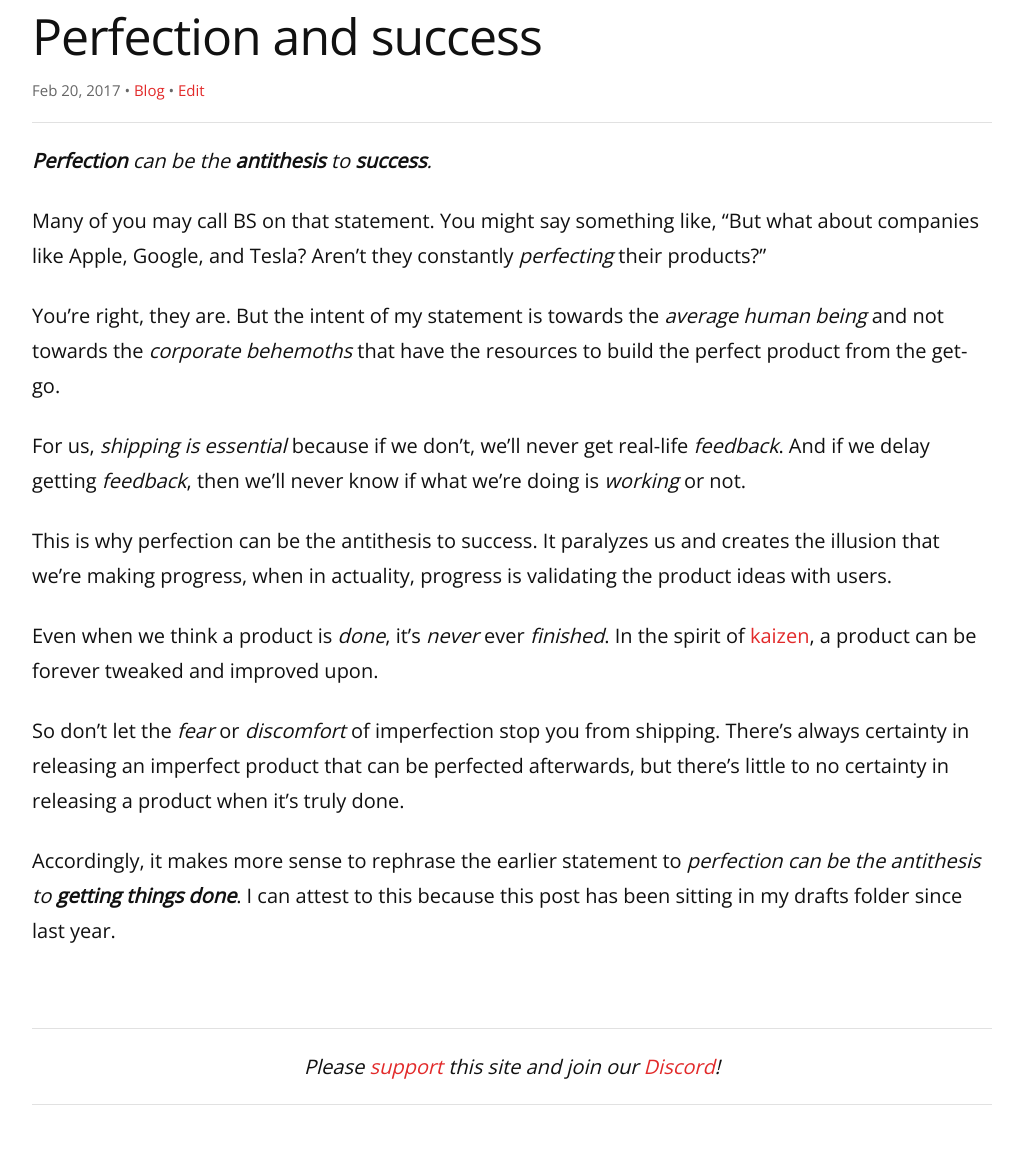
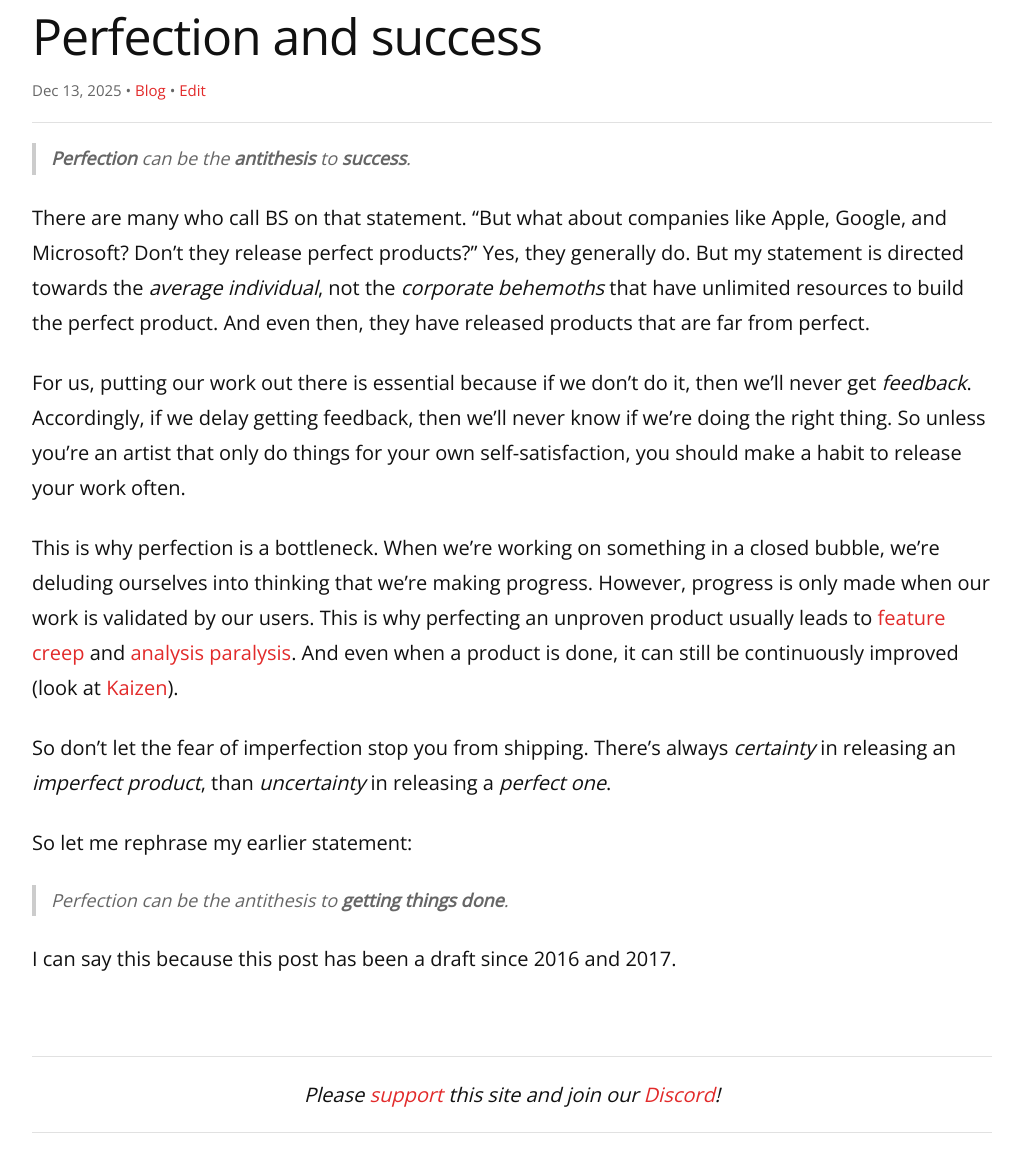
Before and after one commit to remarkablemark/remarkablemark.github.io, a Jekyll site: the page built from _posts/2017/2017-02-20-perfection-and-success.md, in a window 1280 px wide, cut to the strip 107-1365 px from the top of the page. Shown: the top 1172 px of the strip, without its empty margins (128-1151 px from the left). Built offline with Jekyll 4.4.1, drawn with Linux system fonts in a browser that asks for light colours; comment, search, counter and statistics services are not loaded.

Commit message:
feat(posts): update "Perfection and success"
Post: 2017-02-20-perfection-and-success.md

Improve post

```diff
--- a/_posts/2017/2017-02-20-perfection-and-success.md
+++ b/_posts/2017/2017-02-20-perfection-and-success.md
@@ -1,23 +1,24 @@
 ---
 layout: post
 title: Perfection and success
-date: 2017-02-20 16:47:00 -4000
+date: 2017-02-20 16:47:00
+updated: 2025-12-13 19:30:41
 excerpt: Perfection can be the antithesis to success.
-categories: perfection success
+categories: perfection success philosophy psychology
 ---
 
-_**Perfection** can be the **antithesis** to **success**._
+> **Perfection** can be the **antithesis** to **success**.
 
-Many of you may call BS on that statement. You might say something like, "But what about companies like Apple, Google, and Tesla? Aren't they constantly _perfecting_ their products?"
+There are many who call BS on that statement. "But what about companies like Apple, Google, and Microsoft? Don't they release perfect products?" Yes, they generally do. But my statement is directed towards the _average individual_, not the _corporate behemoths_ that have unlimited resources to build the perfect product. And even then, they have released products that are far from perfect.
 
-You're right, they are. But the intent of my statement is towards the _average human being_ and not towards the _corporate behemoths_ that have the resources to build the perfect product from the get-go.
+For us, putting our work out there is essential because if we don't do it, then we'll never get _feedback_. Accordingly, if we delay getting feedback, then we'll never know if we're doing the right thing. So unless you're an artist that only do things for your own self-satisfaction, you should make a habit to release your work often.
 
-For us, _shipping is essential_ because if we don't, we'll never get real-life _feedback_. And if we delay getting _feedback_, then we'll never know if what we're doing is _working_ or not.
+This is why perfection is a bottleneck. When we're working on something in a closed bubble, we're deluding ourselves into thinking that we're making progress. However, progress is only made when our work is validated by our users. This is why perfecting an unproven product usually leads to [feature creep](https://wikipedia.org/wiki/Feature_creep) and [analysis paralysis](https://wikipedia.org/wiki/Analysis_paralysis). And even when a product is done, it can still be continuously improved (look at [Kaizen](https://wikipedia.org/wiki/Kaizen)).
 
-This is why perfection can be the antithesis to success. It paralyzes us and creates the illusion that we're making progress, when in actuality, progress is validating the product ideas with users.
+So don't let the fear of imperfection stop you from shipping. There's always _certainty_ in releasing an _imperfect product_, than _uncertainty_ in releasing a _perfect one_.
 
-Even when we think a product is _done_, it's _never_ ever _finished_. In the spirit of [kaizen](https://wikipedia.org/wiki/Kaizen), a product can be forever tweaked and improved upon.
+So let me rephrase my earlier statement:
 
-So don't let the _fear_ or _discomfort_ of imperfection stop you from shipping. There's always certainty in releasing an imperfect product that can be perfected afterwards, but there's little to no certainty in releasing a product when it's truly done.
+> Perfection can be the antithesis to **getting things done**.
 
-Accordingly, it makes more sense to rephrase the earlier statement to _perfection can be the antithesis to **getting things done**_. I can attest to this because this post has been sitting in my drafts folder since last year.
+I can say this because this post has been a draft since 2016 and 2017.
```
